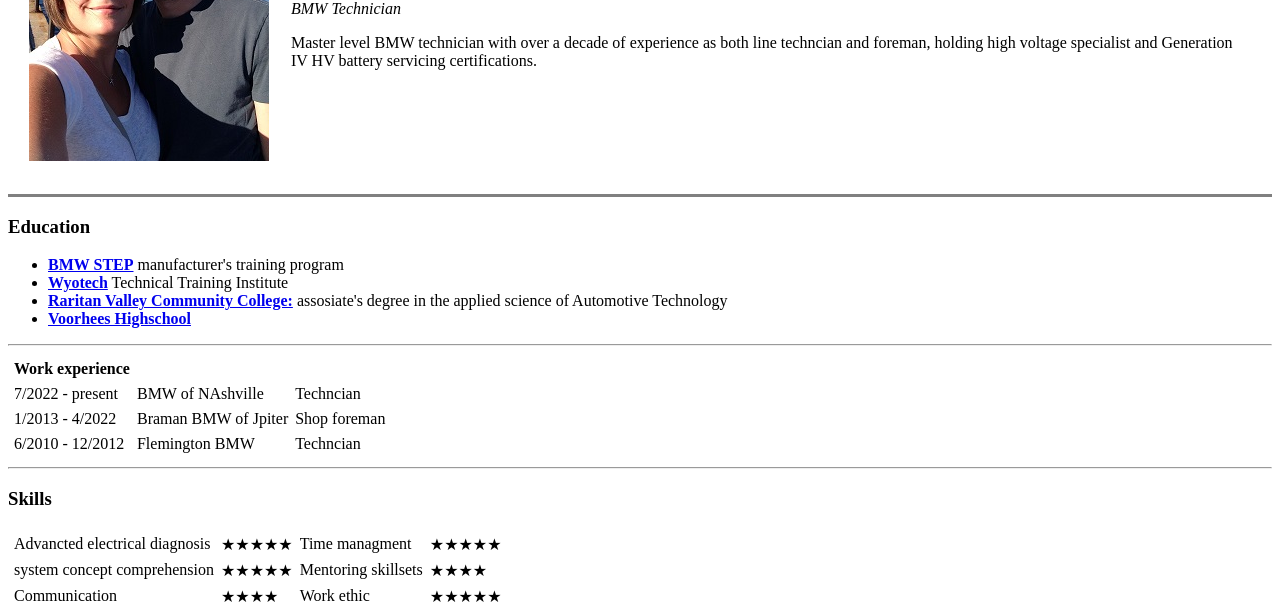
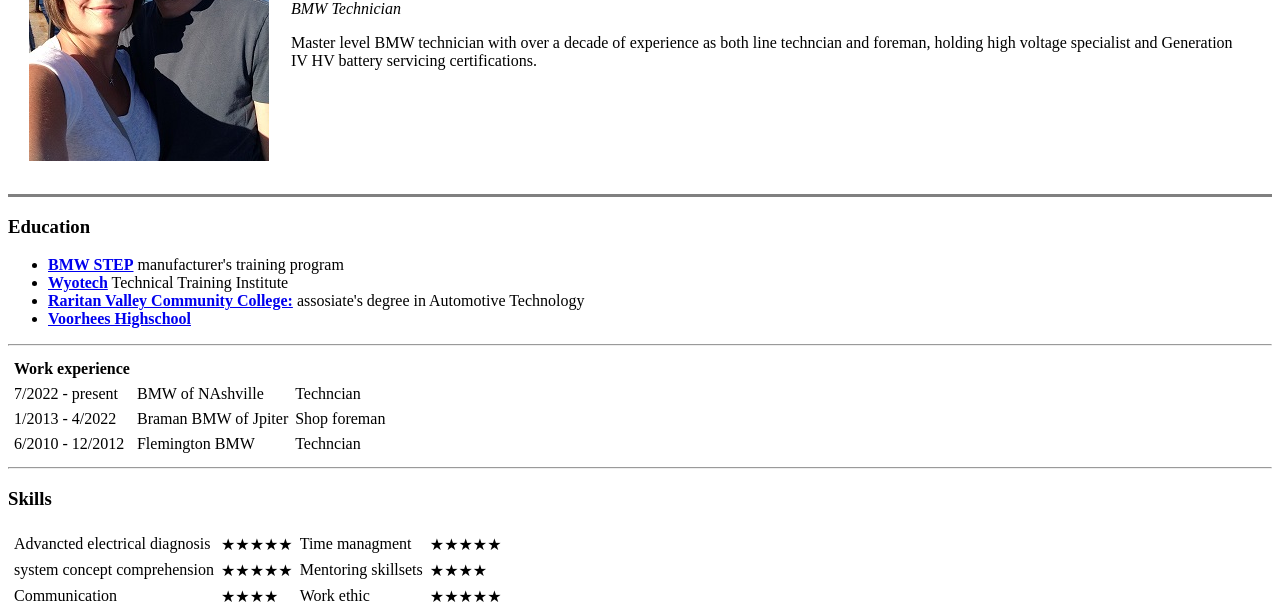
Before and after one commit to clegg318/cv, a plain HTML site: page index.html in a window 1280 px wide. Shown: the part 188-800 px from the top of the page. Drawn offline with Linux system fonts and the light colour scheme.

Commit message:
change to education

```diff
--- a/index.html
+++ b/index.html
@@ -18,7 +18,7 @@
     <ul>
       <li><strong><a href="https://www.bmwstep.com/">BMW STEP</a></strong> manufacturer's training program</li>
       <li><strong><a href="https://www.wyotech.edu/">Wyotech</a></strong> Technical Training Institute</li>
-      <li><strong><a href="https://www.raritanval.edu/">Raritan Valley Community College:</a></strong> assosiate's degree in the applied science of Automotive Technology </li>
+      <li><strong><a href="https://www.raritanval.edu/">Raritan Valley Community College:</a></strong> assosiate's degree in Automotive Technology </li>
       <li><strong><a href="https://www.nhvweb.net/vhs/home/">Voorhees Highschool</a></strong></li>
     </ul>
     <hr>
```
